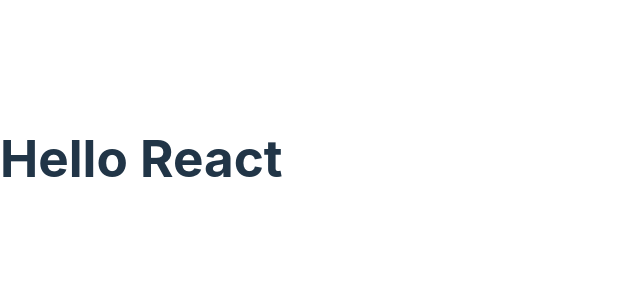
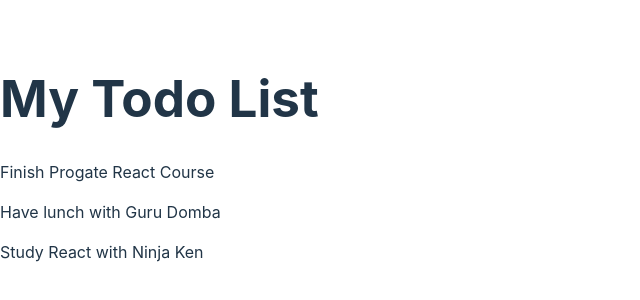
Before and after one commit to rusqi/Project-ToDo-App-Progate, a React (Vite) app: page / in a window 1280 px wide. Shown: the part 242-542 px from the top of the page, without its empty margins (0-640 px from the left). Built offline with nearby package versions, Linux system fonts and the light colour scheme.

Commit message:
Define todos state and show them in the browser

```diff
--- a/src/App.jsx
+++ b/src/App.jsx
@@ -1,9 +1,34 @@
+import React, { useState } from 'react'
+
 function App() {
+  const [todos, setTodos] = useState([
+    {
+      id: 1,
+      title: 'Finish Progate React Course',
+      completed: false,
+    },
+    {
+      id: 2,
+      title: 'Have lunch with Guru Domba',
+      completed: false,
+    },
+    {
+      id: 3,
+      title: 'Study React with Ninja Ken',
+      completed: false,
+    },
+  ])
+
+  console.log(todos)
+
   return (
-    <div className="App">
-      <h1>Hello React</h1>
+    <div>
+      <h1>My Todo List</h1>
+      {todos.map((todo) => {
+        return <p key={todo.id}>{todo.title}</p>
+      })}
     </div>
-  );
+  )
 }
 
-export default App;
+export default App
```
